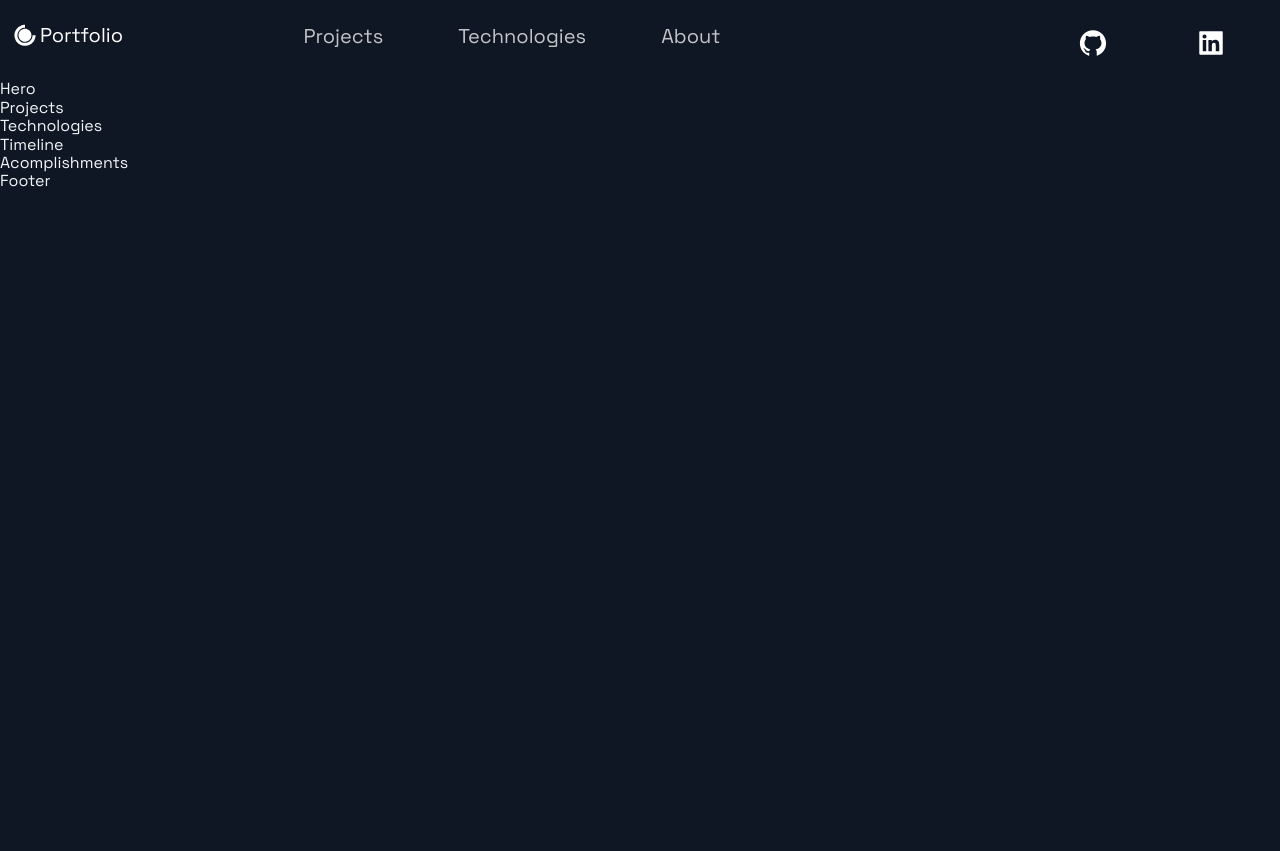
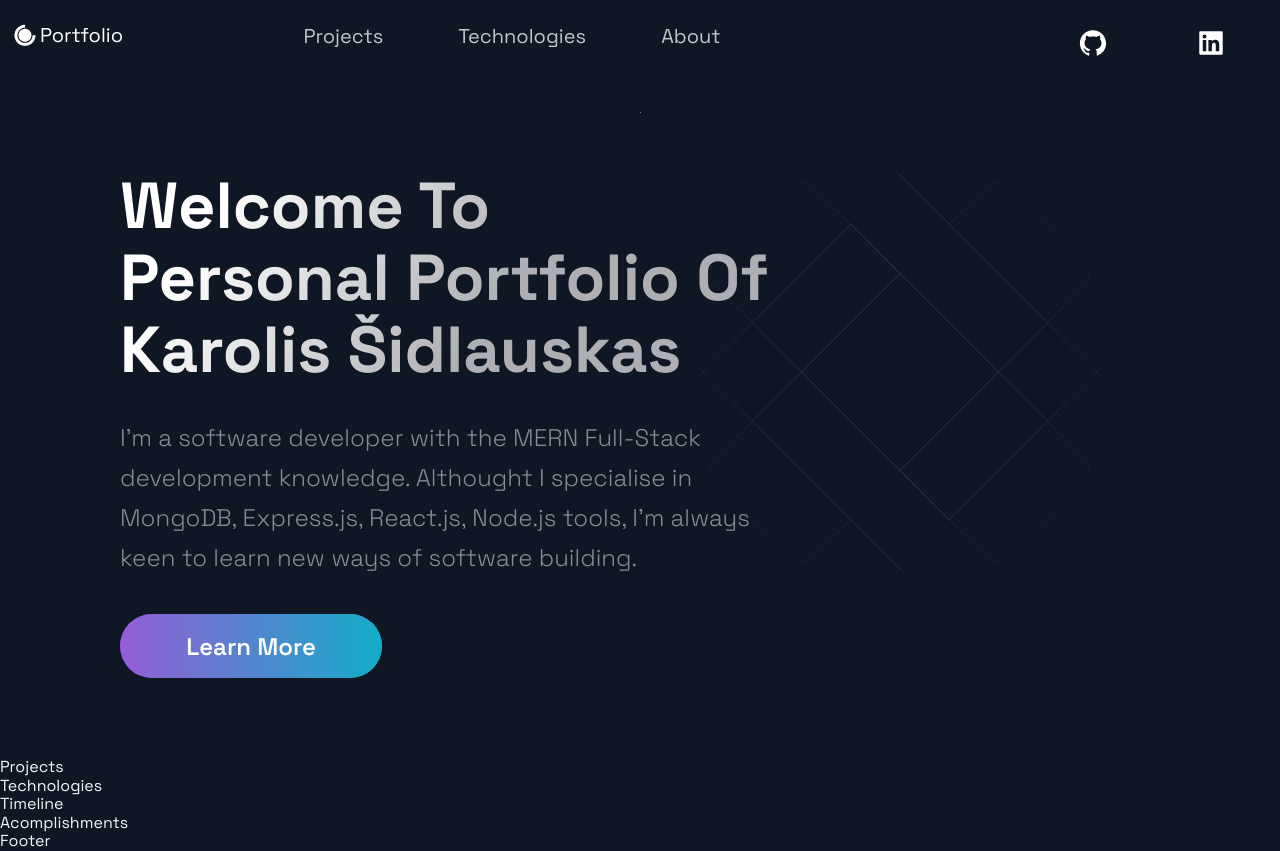
Before and after one commit to HelloWorldItsMeYourProgrammer/Developer-Portfolio, a Next.js app: page / in a window 1280 px wide. Before the commit the page ends 800 px from the top, so only its background shows below. Built offline with nearby package versions, Linux system fonts and the light colour scheme.

Commit message:
hero section

```diff
--- a/src/components/Hero/Hero.js
+++ b/src/components/Hero/Hero.js
@@ -1,13 +1,26 @@
-import React from 'react';
+import React from "react";
 
-import { Section, SectionText, SectionTitle } from '../../styles/GlobalComponents';
-import Button from '../../styles/GlobalComponents/Button';
-import { LeftSection } from './HeroStyles';
+import { Section, SectionText, SectionTitle } from "../../styles/GlobalComponents";
+import Button from "../../styles/GlobalComponents/Button";
+import { LeftSection } from "./HeroStyles";
 
 const Hero = (props) => (
-  <div>
-    Hero
-  </div>
+  <>
+    <Section row nopadding>
+      <LeftSection>
+        <SectionTitle main center>
+          Welcome To <br />
+          Personal Portfolio Of <br />
+          Karolis Šidlauskas
+        </SectionTitle>
+        <SectionText>
+          I’m a software developer with the MERN Full-Stack development knowledge. Althought I specialise in MongoDB, Express.js, React.js, Node.js
+          tools, I'm always keen to learn new ways of software building.
+        </SectionText>
+        <Button onClick={props.handleClick}>Learn More</Button>
+      </LeftSection>
+    </Section>
+  </>
 );
 
 export default Hero;
--- a/src/pages/index.js
+++ b/src/pages/index.js
@@ -1,19 +1,19 @@
-import Acomplishments from '../components/Acomplishments/Acomplishments';
-import BgAnimation from '../components/BackgrooundAnimation/BackgroundAnimation';
-import Hero from '../components/Hero/Hero';
-import Projects from '../components/Projects/Projects';
-import Technologies from '../components/Technologies/Technologies';
-import Timeline from '../components/TimeLine/TimeLine';
-import { Layout } from '../layout/Layout';
-import { Section } from '../styles/GlobalComponents';
+import Acomplishments from "../components/Acomplishments/Acomplishments";
+import BgAnimation from "../components/BackgrooundAnimation/BackgroundAnimation";
+import Hero from "../components/Hero/Hero";
+import Projects from "../components/Projects/Projects";
+import Technologies from "../components/Technologies/Technologies";
+import Timeline from "../components/TimeLine/TimeLine";
+import { Layout } from "../layout/Layout";
+import { Section } from "../styles/GlobalComponents";
 
 const Home = () => {
   return (
     <Layout>
-      {/* <Section grid> */}
+      <Section grid>
         <Hero />
-        {/* <BgAnimation /> */}
-      {/* </Section> */}
+        <BgAnimation />
+      </Section>
       <Projects />
       <Technologies />
       <Timeline />
```
